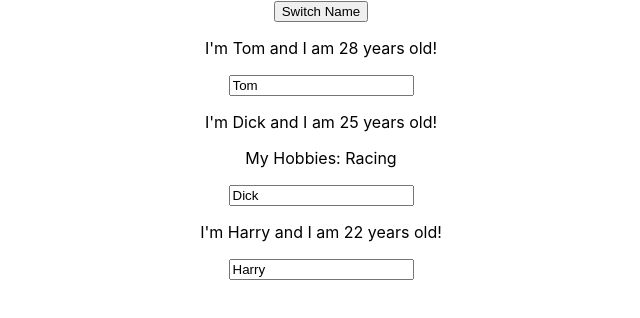
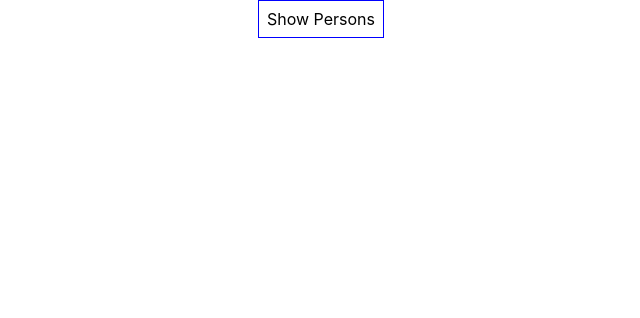
Before and after one commit to basselalsayed/advanced_react, a React (Create React App) app: page / in a window 1280 px wide. Shown: the top 318 px of the page, without its empty margins (319-959 px from the left). Built offline with nearby package versions, Linux system fonts and the light colour scheme.

Commit message:
added delete person function

```diff
--- a/src/App.js
+++ b/src/App.js
@@ -1,5 +1,7 @@
 import React, { Component } from 'react';
+
 import './App.css';
+
 import Person from './Person/Person';
 
 export default class App extends Component {
@@ -9,6 +11,7 @@
       { name: 'Dick', age: 25 },
       { name: 'Harry', age: 22 },
     ],
+    showPersons: false,
   };
 
   switchNameHandler = (newName) => {
@@ -31,28 +34,50 @@
     });
   };
 
+  deletePersonHandler = (personIndex) => {
+    const persons = this.state.persons;
+    persons.splice(personIndex, 1);
+    this.setState({ persons: persons });
+  };
+
+  togglePersonsHandler = () => {
+    const doesShow = this.state.showPersons;
+    this.setState({ showPersons: !doesShow });
+  };
+
   render() {
+    const style = {
+      backgroundColor: 'white',
+      font: 'inherit',
+      border: '1px solid blue',
+      padding: '8px',
+      cursor: 'pointer',
+    };
+
+    let persons = null;
+
+    if (this.state.showPersons) {
+      persons = (
+        <div>
+          {this.state.persons.map((person, index) => {
+            return (
+              <Person
+                click={() => this.deletePersonHandler(index)}
+                name={person.name}
+                age={person.age}
+              />
+            );
+          })}
+        </div>
+      );
+    }
+
     return (
       <div className="App">
-        <button onClick={this.switchNameHandler.bind(this, 'Bas!!')}>
-          Switch Name
+        <button style={style} onClick={this.togglePersonsHandler}>
+          Show Persons
         </button>
-        <Person
-          name={this.state.persons[0].name}
-          age={this.state.persons[0].age}
-        />
-        <Person
-          name={this.state.persons[1].name}
-          age={this.state.persons[1].age}
-          click={this.switchNameHandler.bind(this, 'Max!')}
-          changed={this.nameChangedHandler}
-        >
-          My Hobbies: Racing
-        </Person>
-        <Person
-          name={this.state.persons[2].name}
-          age={this.state.persons[2].age}
-        />
+        {persons}
       </div>
     );
   }
--- /dev/null
+++ b/src/Person/Person.css
@@ -0,0 +1,8 @@
+.Person {
+  width: 60%;
+  margin: 16px auto;
+  border: 1px solid #eee;
+  box-shadow: 0 2px 3px;
+  padding: 16px;
+  text-align: center;
+}
--- a/src/Person/Person.js
+++ b/src/Person/Person.js
@@ -1,8 +1,9 @@
 import React from 'react';
+import './Person.css';
 
 const person = (props) => {
   return (
-    <div>
+    <div className="Person">
       <p onClick={props.click}>
         I'm {props.name} and I am {props.age} years old!
       </p>
```
